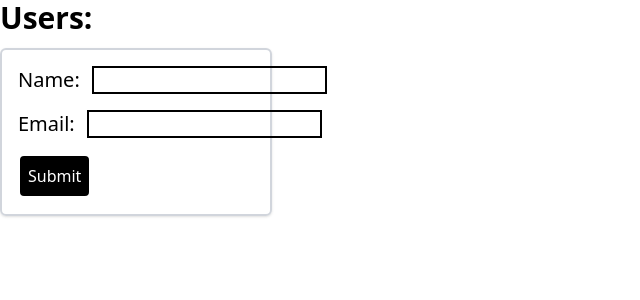
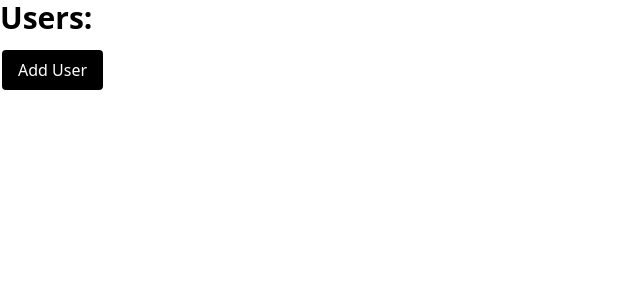
Before and after one commit to Kudzeri/todo-app, a React (Vite) app: page / in a window 1280 px wide. Shown: the top 300 px of the page, without its empty margins (0-640 px from the left). Built offline with nearby package versions, Linux system fonts and the light colour scheme; data requests are answered from the project's data file.

Commit message:
add form toggle

```diff
--- a/src/components/UserForm.tsx
+++ b/src/components/UserForm.tsx
@@ -14,20 +14,20 @@ export const UserForm: React.FC<Props> = ({
 }) => (
   <form onSubmit={e => { e.preventDefault(); onSubmit(); }}
         className="border-2 w-68 items-center p-4 border-gray-300 rounded-md shadow-sm mb-4">
-    <div className="mb-4 flex gap-3">
+    <div className="mb-4 flex gap-3 justify-center">
       <label htmlFor="name" className="text-xl">Name:</label>
       <input id="name" value={name}
              onChange={e => onNameChange(e.target.value)}
              className="border-black border-2" />
     </div>
-    <div className="mb-4 flex gap-3">
+    <div className="mb-4 flex gap-3 justify-center">
       <label htmlFor="email" className="text-xl">Email:</label>
       <input type="email" id="email" value={email}
              onChange={e => onEmailChange(e.target.value)}
              className="border-black border-2" />
     </div>
     <button type="submit"
-      className="border-2 rounded-md bg-black text-white p-2 hover:bg-gray-800 active:bg-white active:text-black transition-colors duration-300">
+      className="border-2 rounded-md bg-black text-white p-2 hover:bg-gray-800 active:bg-white active:text-black transition-colors duration-300 justify-center w-full">
       Submit
     </button>
     {errors.length > 0 && (
--- a/src/pages/users/page.tsx
+++ b/src/pages/users/page.tsx
@@ -1,4 +1,4 @@
-import React from "react";
+import React, { useState } from "react";
 import { useUsers } from "../../hooks/useUsers";
 import { useUserForm } from "../../hooks/useUserForm";
 import { UserForm } from "../../components/UserForm";
@@ -8,17 +8,37 @@ export const UsersPage: React.FC = () => {
   const { users, addUser, removeUser } = useUsers();
   const { name, email, errors, setName, setEmail, handleSubmit } = useUserForm();
 
+  // Стейт для переключения формы
+  const [showForm, setShowForm] = useState(false);
+
   return (
     <div>
       <h1 className="text-3xl font-bold mb-3">Users:</h1>
+
+      {/* Кнопка-тоггл */}
+      <button
+        onClick={() => setShowForm(prev => !prev)}
+        className="mb-4 px-4 py-2 bg-black text-white rounded-md active:bg-white active:text-black border-2 transition"
+      >
+        {showForm ? "Close" : "Add User"}
+      </button>
+
+      {showForm && (
         <UserForm
           name={name}
           email={email}
           errors={errors}
           onNameChange={setName}
           onEmailChange={setEmail}
-        onSubmit={() => handleSubmit(({ name, email }) => addUser({ name, email }))}
+          onSubmit={() => {
+            handleSubmit(({ name, email }) => {
+              addUser({ name, email });
+              // setShowForm(false);
+            });
+          }}
         />
+      )}
+
       <UserList users={users} onDelete={removeUser} />
     </div>
   );
```
Lines whose indentation alone changed are shown as unchanged.
